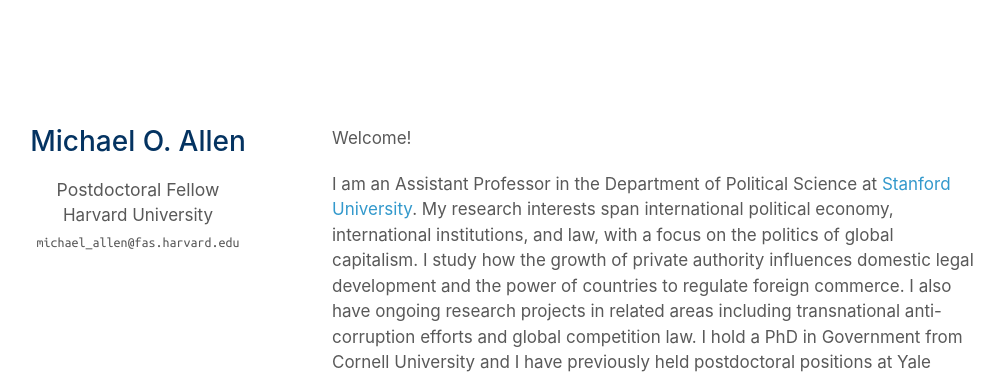
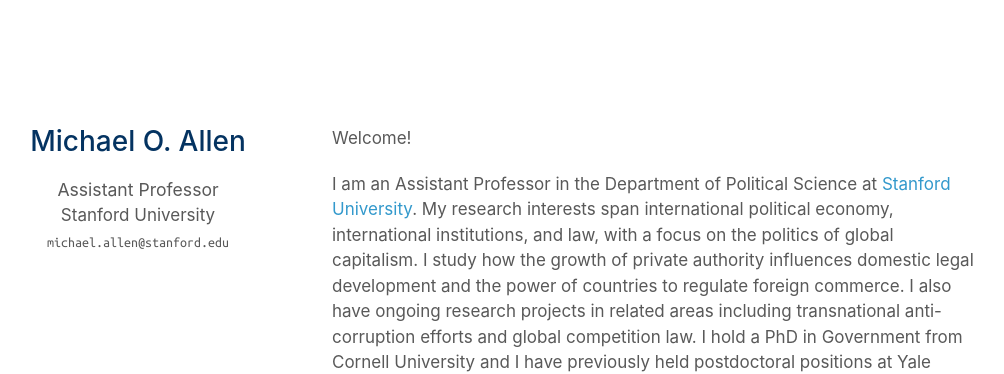
Before and after one commit to mmooddaa/mmooddaa.github.io, a Jekyll site: the page built from index.md, in a window 1280 px wide. Shown: the top 374 px of the page, without its empty margins (138-1142 px from the left). Built offline with Jekyll 4.4.1, drawn with Linux system fonts in a browser that asks for light colours; nearby versions of some CDN libraries; a style sheet for code colours, icons or effects is not loaded.

Commit message:
updated affiliation

```diff
--- a/_config.yml
+++ b/_config.yml
@@ -1,8 +1,8 @@
 # Basic Information
 title: Michael O. Allen
-position: Postdoctoral Fellow
-affiliation: Harvard University
-email: michael_allen@fas.harvard.edu
+position: Assistant Professor
+affiliation: Stanford University
+email: michael.allen@stanford.edu
 
 # Search Engine Optimization (SEO)
 # The following information is used to improve the website traffic from search engines, e.g., Google.
@@ -13,7 +13,7 @@ canonical: https://minimal-light-theme.yliu.me/
 # Links
 # If you don't need one of them, you may delete the corresponding line.
 #google_scholar: https://scholar.google.com/
-cv_link: assets/cv/MAllen-CV-20231207.pdf
+cv_link: assets/cv/MAllen-CV-20241006.pdf
 #twitter: https://twitter.com/
 
 # Images (e.g., your profile picture and your website's favicon)
```
Also changed, not shown: 1 other file.
